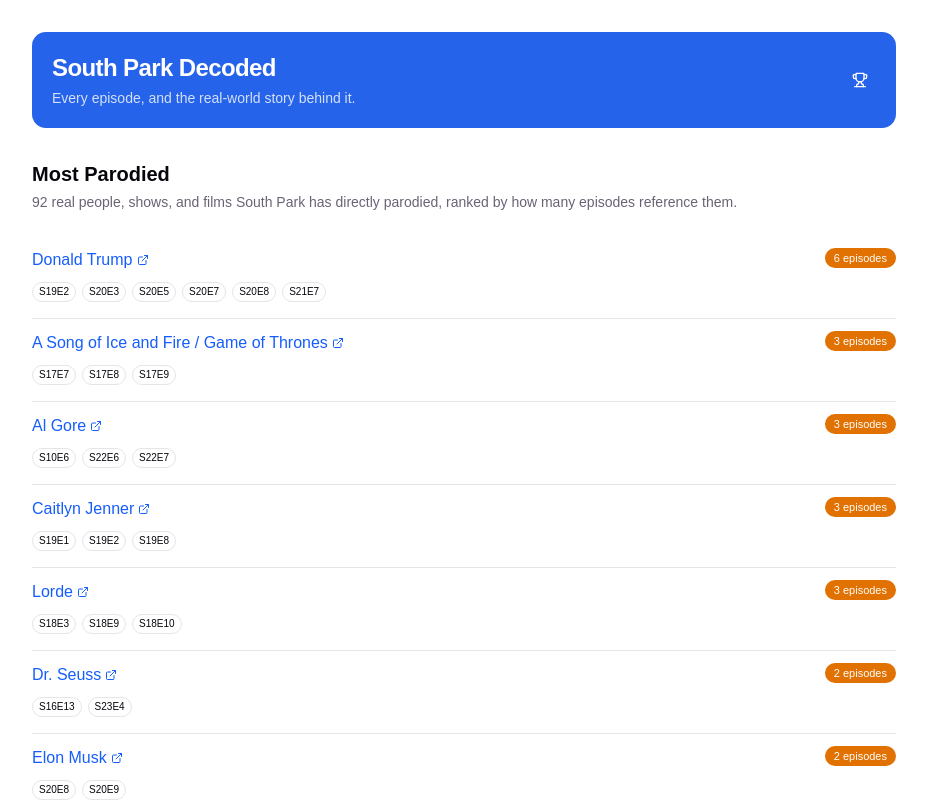
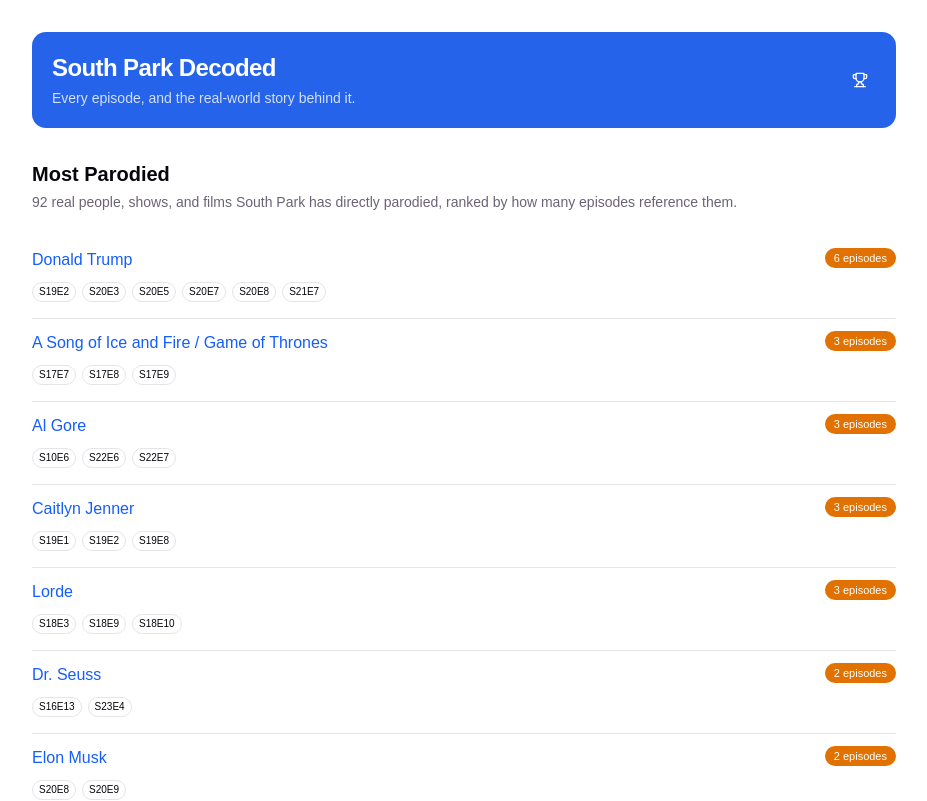
Before and after one commit to fhthx/southpark-decoded, a React (Vite) app: page /parodies in a window 1280 px wide. Shown: the top 801 px of the page, without its empty margins (176-1103 px from the left). Built offline with nearby package versions, Linux system fonts and the light colour scheme; no server answers.

Commit message:
Remove external link icon from Most Parodied leaderboard entries

```diff
--- a/src/routes/ParodyLeaderboardPage.jsx
+++ b/src/routes/ParodyLeaderboardPage.jsx
@@ -1,4 +1,3 @@
-import { ExternalLink } from 'lucide-react'
 import { Link, useLoaderData } from 'react-router'
 import { Badge } from '@/components/ui/badge'
 import { Separator } from '@/components/ui/separator'
@@ -27,10 +26,9 @@
                   href={target.url}
                   target="_blank"
                   rel="noreferrer"
-                  className="inline-flex items-center gap-1 font-medium text-blue-600 dark:text-blue-400"
+                  className="font-medium text-blue-600 dark:text-blue-400"
                 >
                   {target.name}
-                  <ExternalLink className="size-3 shrink-0" />
                 </a>
                 <div className="mt-1.5 flex flex-wrap gap-1.5">
                   {target.episodeIds.map((episodeId) => {
```
